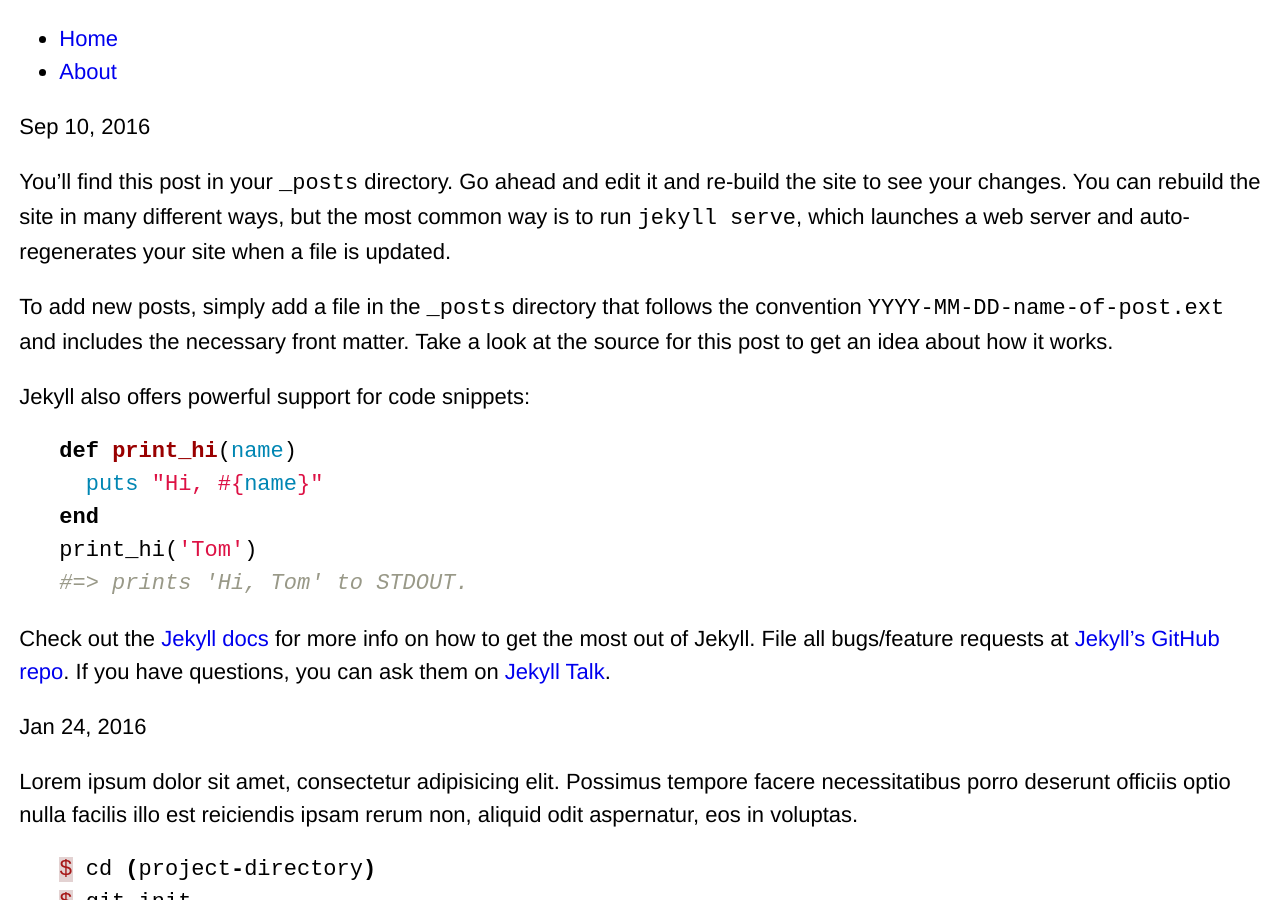
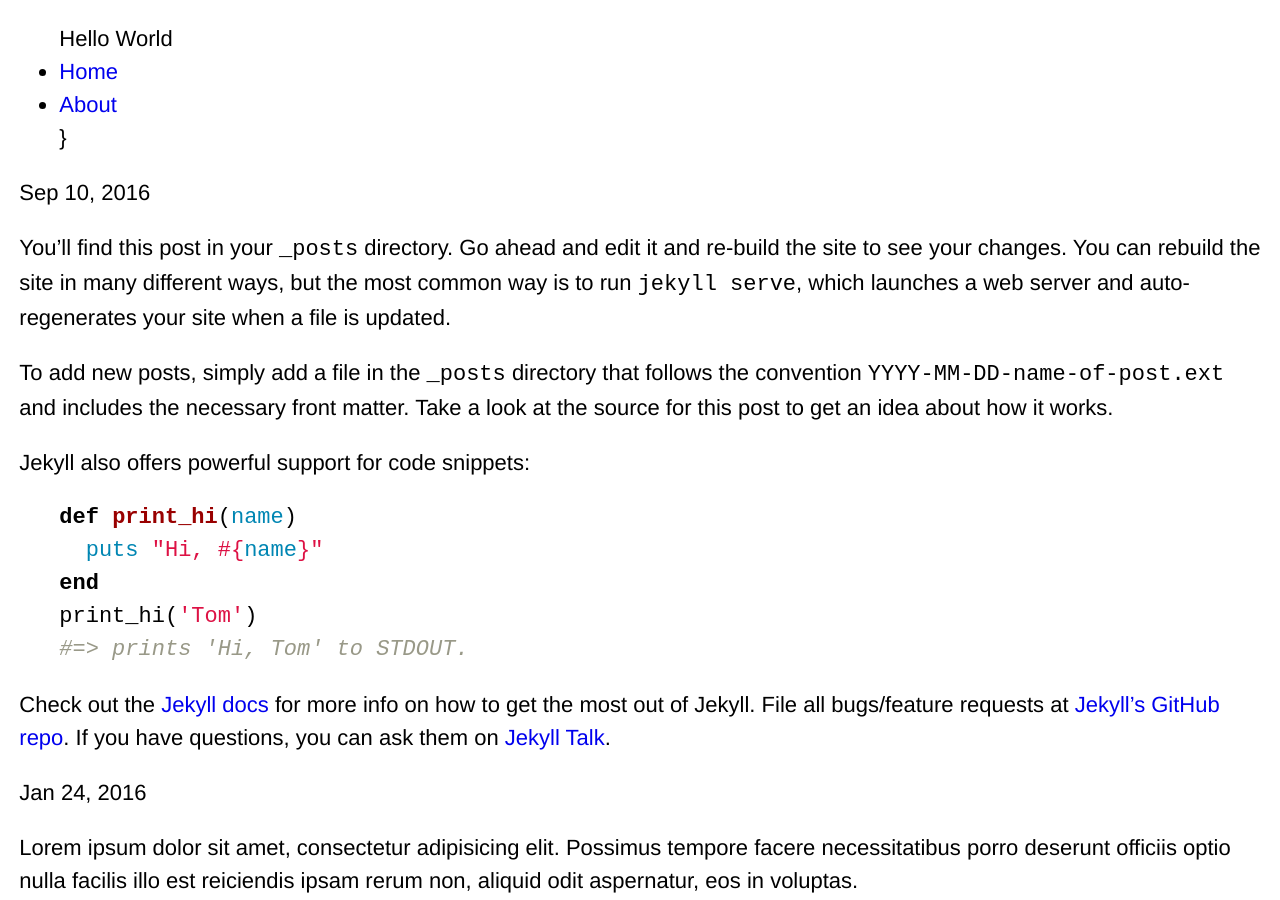
Before and after one commit to davesantos/dominicsantos, a Jekyll site: the page built from index.html, in a window 1280 px wide and 900 px high. Built offline with Jekyll 4.4.1, drawn with Linux system fonts in a browser that asks for light colours.

Commit message:
Update header

```diff
--- a/_includes/header.html
+++ b/_includes/header.html
@@ -1,9 +1,9 @@
 <header class="header" role="banner">
-  <div class="inner">
-    <nav class="nav" role="navigation">
-      <ul>
-        {% include pages_list.html %}
-      </ul>
-    </nav>
-  </div>
+  <nav class="nav" role="navigation">
+    <ul>
+      {{ site.title }}
+      {% include pages_list.html %}
+      }
+    </ul>
+  </nav>
 </header>
```
